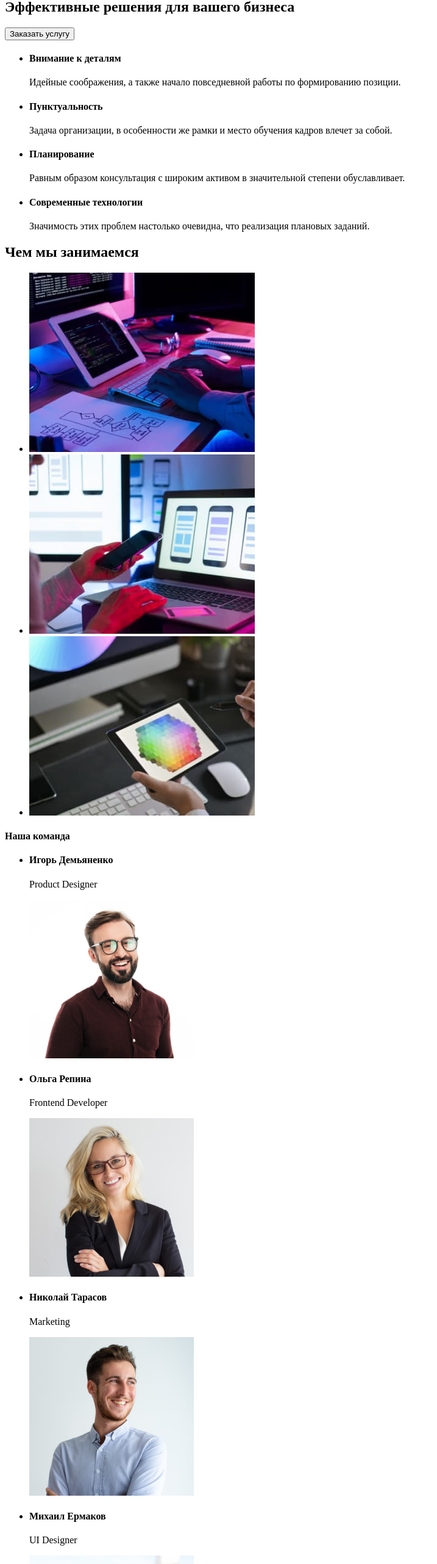
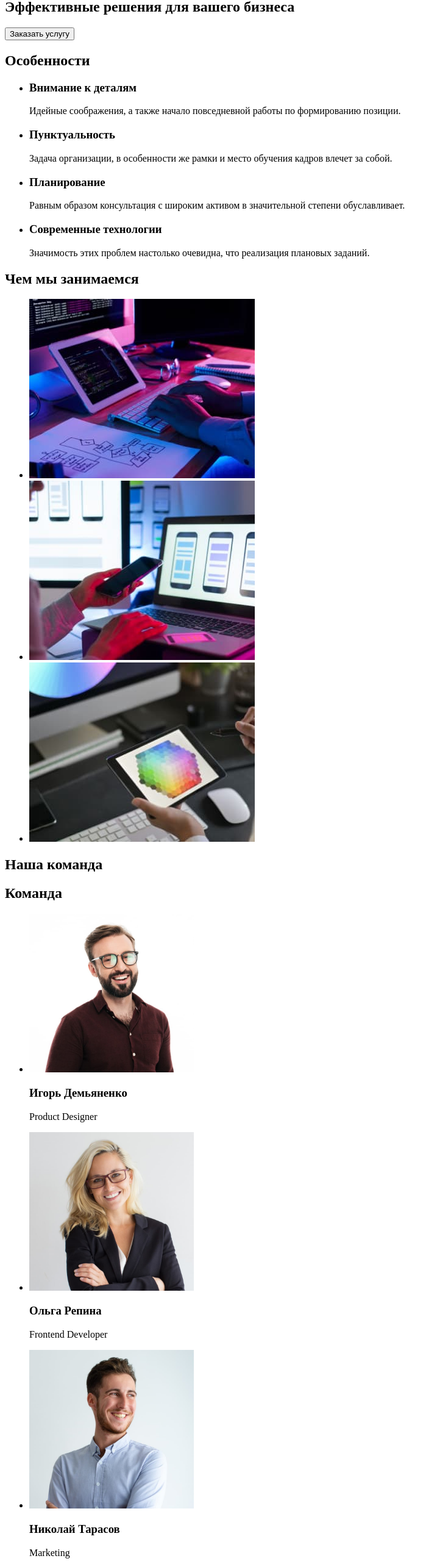
Before and after one commit to Lluitiy/goit-markup-hw-01, a plain HTML site: page index.html in a window 1280 px wide. Shown: the part 170-2734 px from the top of the page at 61% size, without its empty margins (0-717 px from the left). Drawn offline with Linux system fonts and the light colour scheme.

Commit message:
исправлено дз

```diff
--- a/index.html
+++ b/index.html
@@ -41,21 +41,22 @@
 <!--Особенности-->
 <section>
 <div>
+   <h2>Особенности</h2>
       <ul>
          <li>
-            <h4>Внимание к деталям</h4>
+            <h3>Внимание к деталям</h3>
             <p>Идейные соображения, а также начало повседневной работы по формированию позиции.</p>
          </li>
          <li>
-            <h4>Пунктуальность</h4>
+            <h3>Пунктуальность</h3>
             <p>Задача организации, в особенности же рамки и место обучения кадров влечет за собой.</p>
          </li>
          <li>
-            <h4>Планирование</h4>
+            <h3>Планирование</h3>
             <p>Равным образом консультация с широким активом в значительной степени обуславливает.</p>
             </li>
          <li>
-            <h4>Современные технологии</h4>
+            <h3>Современные технологии</h3>
             <p>Значимость этих проблем настолько очевидна, что реализация плановых заданий.</p>
          </li>
       </ul>
@@ -77,59 +78,60 @@
 <!-- Наша команда -->
 <section>
 <div>
-   <h4>Наша команда</h4>
+   <h2>Наша команда</h2>
 </div>
 </section>
 <!-- Команда -->
 <section>
+   <h2>Команда</h2>
    <ul>
       <li>
-         <h4>
+         <span><img src="img/img_team/product_designer.jpg"
+               alt="Product Designer"
+               width="270"
+               height="260"></span>
+         <h3>
             Игорь Демьяненко
-         </h4>
+         </h3>
             <p>
                Product Designer
             </p>
-            <span><img src="img_team/product_designer.jpg"
-               alt="Product Designer"
+      </li>
+      <li>
+         <span><img src="img/img_team/front_end_developer.jpg"
+               alt="Front End developer"
                width="270"
                height="260"></span>
-      </li>
-      <li>
-         <h4>
+         <h3>
             Ольга Репина
-         </h4>
+         </h3>
             <p>
                Frontend Developer
             </p>
-            <span><img src="img_team/front_end_developer.jpg"
-               alt="Front End developer"
+      </li>
+      <li>
+         <span><img src="img/img_team/marketing.jpg"
+               alt="Marketing Worker"
                width="270"
                height="260"></span>
-      </li>
-      <li>
-         <h4>
+         <h3>
             Николай Тарасов
-         </h4>
+         </h3>
             <p>
                Marketing
             </p>
-            <span><img src="img_team/marketing.jpg"
-               alt="Marketing Worker"
+      </li>
+      <li>
+         <span><img src="img/img_team/ui_designer.jpg"
+               alt="UI Designer"
                width="270"
                height="260"></span>
-      </li>
-      <li>
-         <h4>
+         <h3>
             Михаил Ермаков
-         </h4>
+         </h3>
             <p>
                UI Designer
             </p>
-            <span><img src="img_team/ui_designer.jpg"
-               alt="UI Designer"
-               width="270"
-               height="260"></span>
       </li>
    </ul>
 </section>
```
Also changed, not shown: img/img_team/front_end_developer.jpg (renamed from img_team/front_end_developer.jpg), img/img_team/marketing.jpg (renamed from img_team/marketing.jpg), img/img_team/product_designer.jpg (renamed from img_team/product_designer.jpg), img/img_team/ui_designer.jpg (renamed from img_team/ui_designer.jpg).
